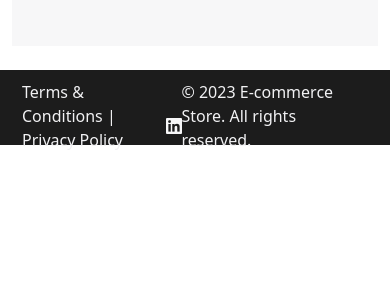
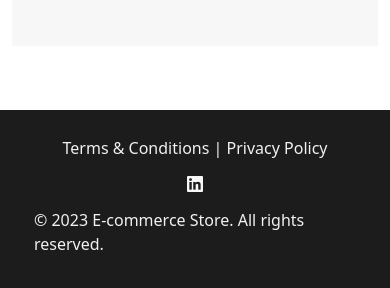
Before and after one commit to SebastiaWeb/ecommer-fronted, a React (Vite) app: page / in a window 390 px wide. Shown: the part 546-834 px from the top of the page. Built offline with nearby package versions, Linux system fonts and the light colour scheme.

Commit message:
fix: footer responsive

```diff
--- a/src/common/Footer.tsx
+++ b/src/common/Footer.tsx
@@ -3,14 +3,14 @@ import linkedin from "../assets/linkedin.png";
 function Footer() {
     return (
         <footer className="container-footer">
-            <div className="container d-flex justify-content-between align-items-center">
-                <div>
+            <div className="container d-flex row align-items-center py-3">
+                <div className="col-12 col-md-5 d-flex justify-content-center justify-content-md-start align-items-center">
                     <p>Terms & Conditions | Privacy Policy</p>
                 </div>
-                <div className="icono-linkedin">
+                <div className="mb-3 mb-md-0 icono-linkedin col-12 col-md-2 d-flex justify-content-center justify-content-md-center align-items-center">
                     <img src={linkedin} alt="" />
                 </div>
-                <div className="">
+                <div className="col-12 col-md-5 d-flex justify-content-center justify-content-md-center justify-content-lg-end align-items-center">
                     <p>&copy; 2023 E-commerce Store. All rights reserved.</p>
                 </div>
             </div>
--- a/src/index.css
+++ b/src/index.css
@@ -21,6 +21,11 @@ html {
 .container-footer{
   background-color: #1C1C1C;
   color: #F1F1F3;
-  height: 75px;
+  min-height: 75px;
   padding: 10px;
+  position: fixed;
+  bottom: 0;
+  width: 100%;
+  display: flex;
+  justify-content: center;
 }
```
